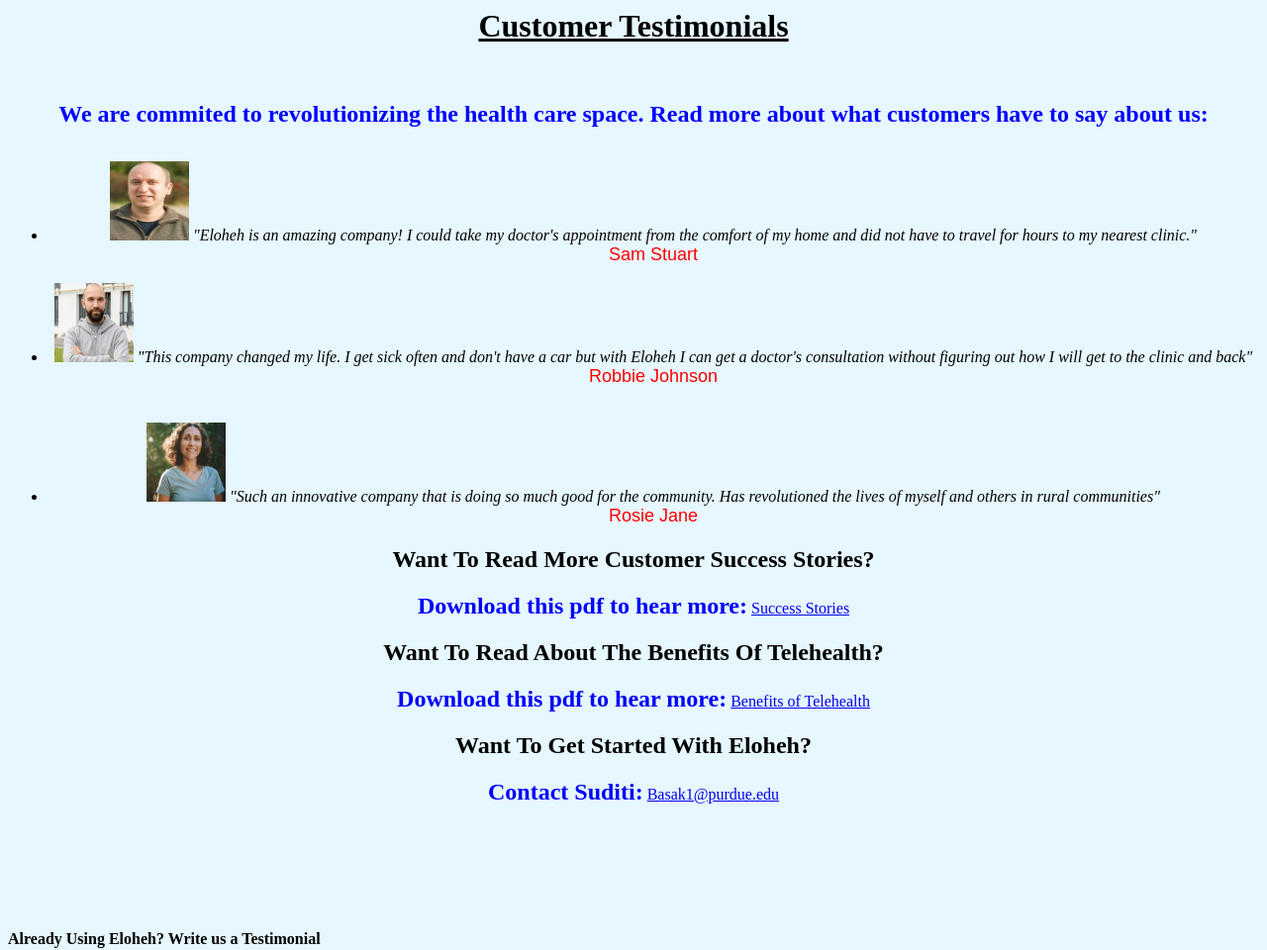
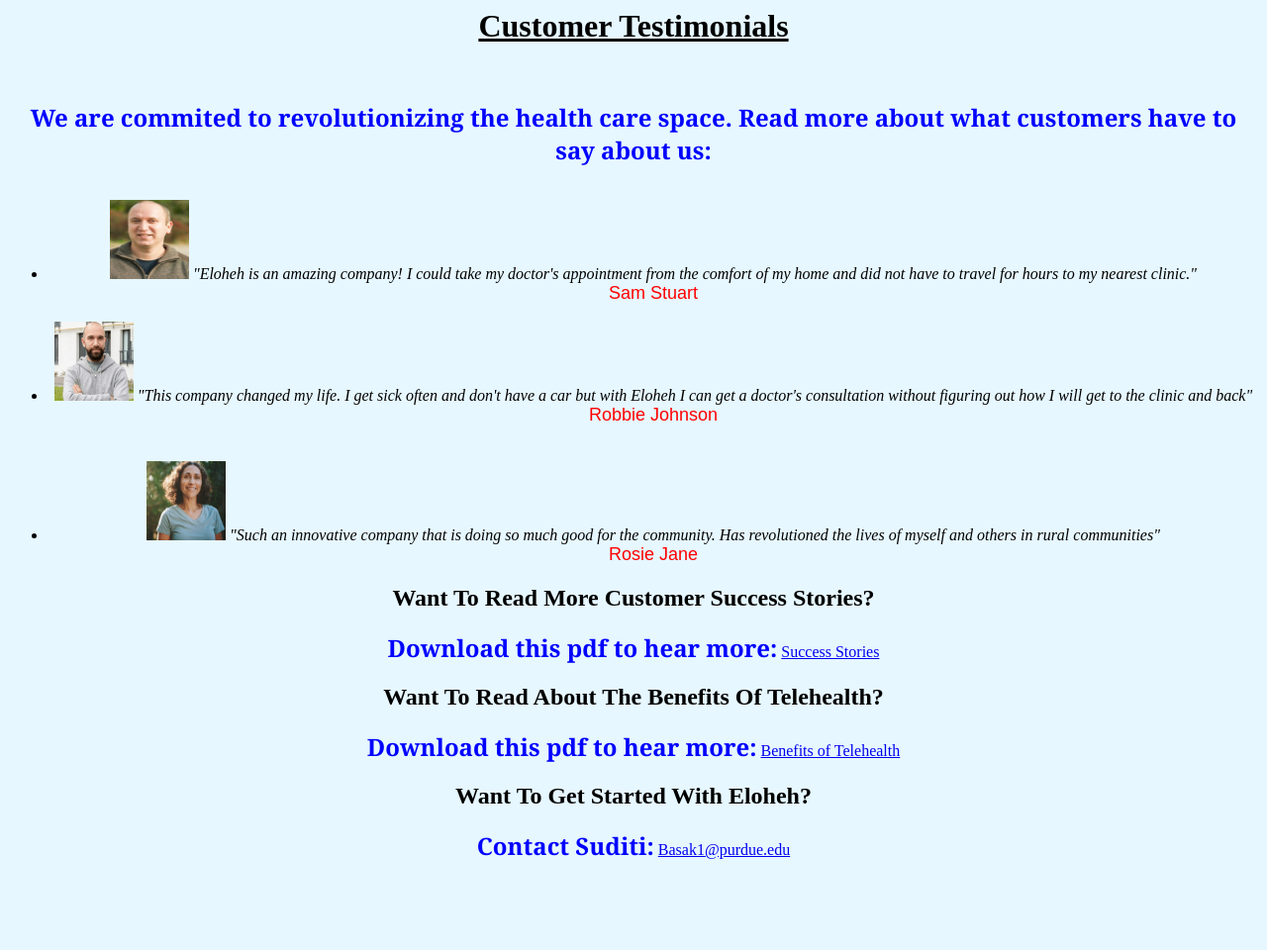
Before and after one commit to Ellemae21/elohehmgmt, a plain HTML site: page suditi.html in a window 1280 px wide. Shown: the top 960 px of the page at 99% size. Drawn offline with Linux system fonts and the light colour scheme.

Commit message:
Update suditi.html

```diff
--- a/suditi.html
+++ b/suditi.html
@@ -21,7 +21,7 @@
 <h1><u> Customer Testimonials </u></h1>
 <br>
 <br>
-<font face= "Times New Roman" size= "5" color= "blue"><b> We are commited to revolutionizing the health care space. Read more about what customers have to say about us:</b></font>
+<font face= "Georgia" size= "5" color= "blue"><b> We are commited to revolutionizing the health care space. Read more about what customers have to say about us:</b></font>
 <br>
 <br>
 
@@ -53,17 +53,17 @@
 </ul>
 
 <h2> Want To Read More Customer Success Stories?</h2>
-<font face= "Times New Roman" size= "5" color= "blue"><b> Download this pdf to hear more:</b></font>
+<font face= "Georgia" size= "5" color= "blue"><b> Download this pdf to hear more:</b></font>
 <a href = "stories.pdf" target=" _blank" > Success Stories </a>
 
 
 <h2> Want To Read About The Benefits Of Telehealth?</h2>
-<font face= "Times New Roman" size= "5" color= "blue"><b> Download this pdf to hear more:</b></font>
+<font face= "Georgia" size= "5" color= "blue"><b> Download this pdf to hear more:</b></font>
 <a href = "https://www.hopkinsmedicine.org/health/treatment-tests-and-therapies/benefits-of-telemedicine" target= _blank" > Benefits of Telehealth </a>
 
 
 <h2> Want To Get Started With Eloheh? </h2>
-<font face= "Times New Roman" size= "5" color= "blue"><b> Contact Suditi:</b></font>
+<font face= "Georgia" size= "5" color= "blue"><b> Contact Suditi:</b></font>
 <a href = "mailto:basak1@purdue.edu"> Basak1@purdue.edu </a>
 
 
```
